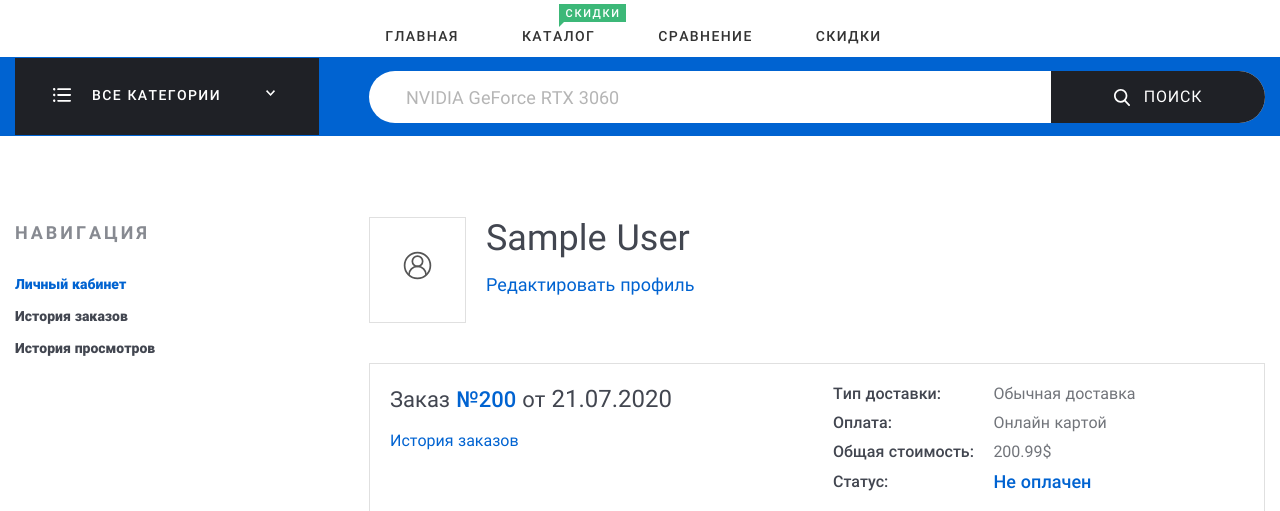
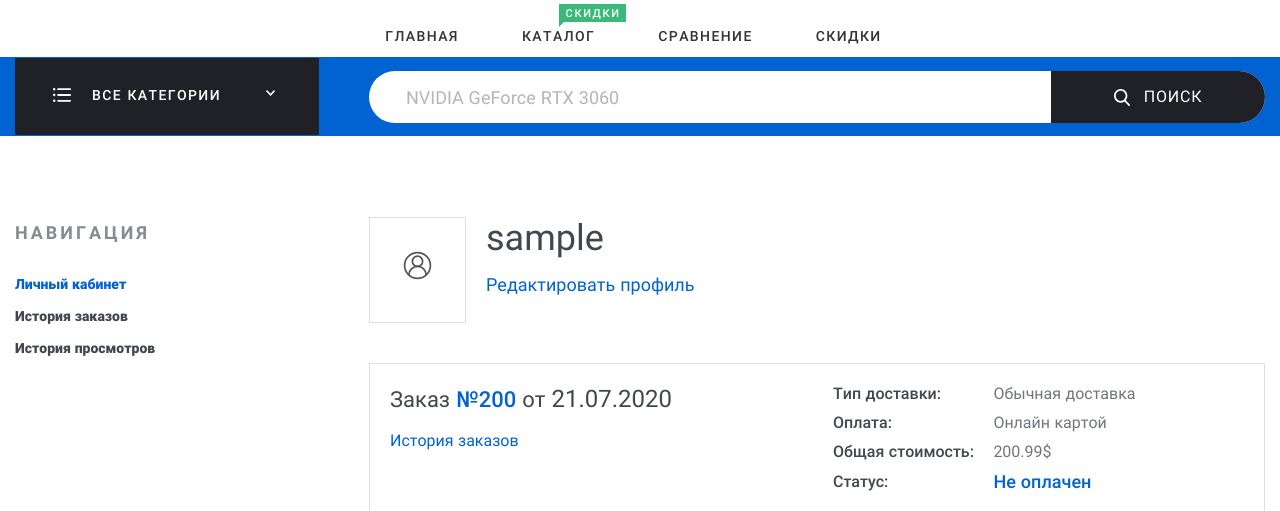
Before and after one commit to elfochka/django_shop, a Django app: page /users/account/ in a window 1280 px wide. Shown: the part 126-637 px from the top of the page. Run offline with Django 4.2, Linux system fonts and the light colour scheme; the visitor is signed in with stand-in values (Sample User, id 1); parts of the project's set-up code (start-up, migrations or seed data) failed here and were passed over.

Commit message:
Changed <div class="Account-name">

```diff
--- a/templates/users/account.html
+++ b/templates/users/account.html
@@ -37,7 +37,7 @@
                                 </div>
                             </div>
                             <div class="Account-column">
-                                <div class="Account-name">{{ user.get_full_name }}
+                                <div class="Account-name">{{ user.username }}
                                 </div><a class="Account-editLink" href="{% url 'users:profile' %}">Редактировать профиль</a>
                             </div>
                         </div>
```
